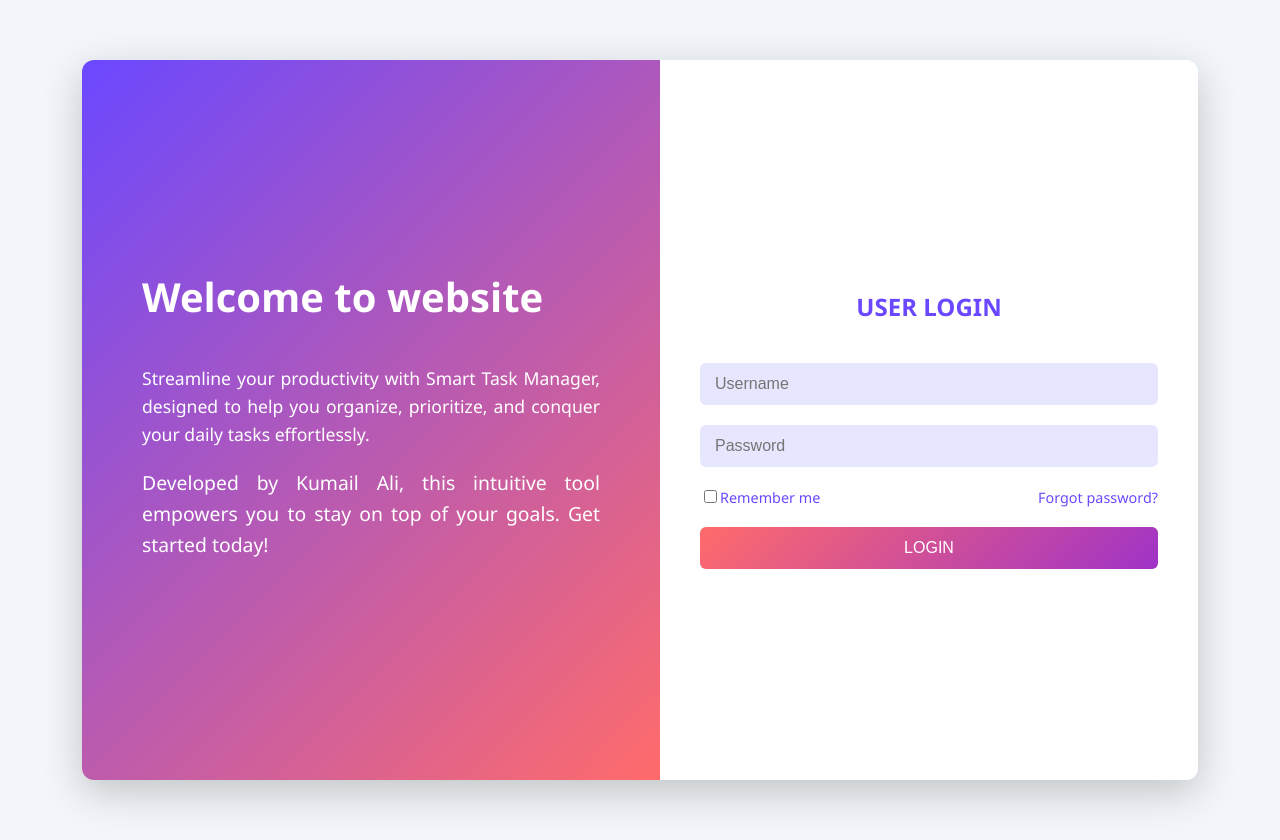
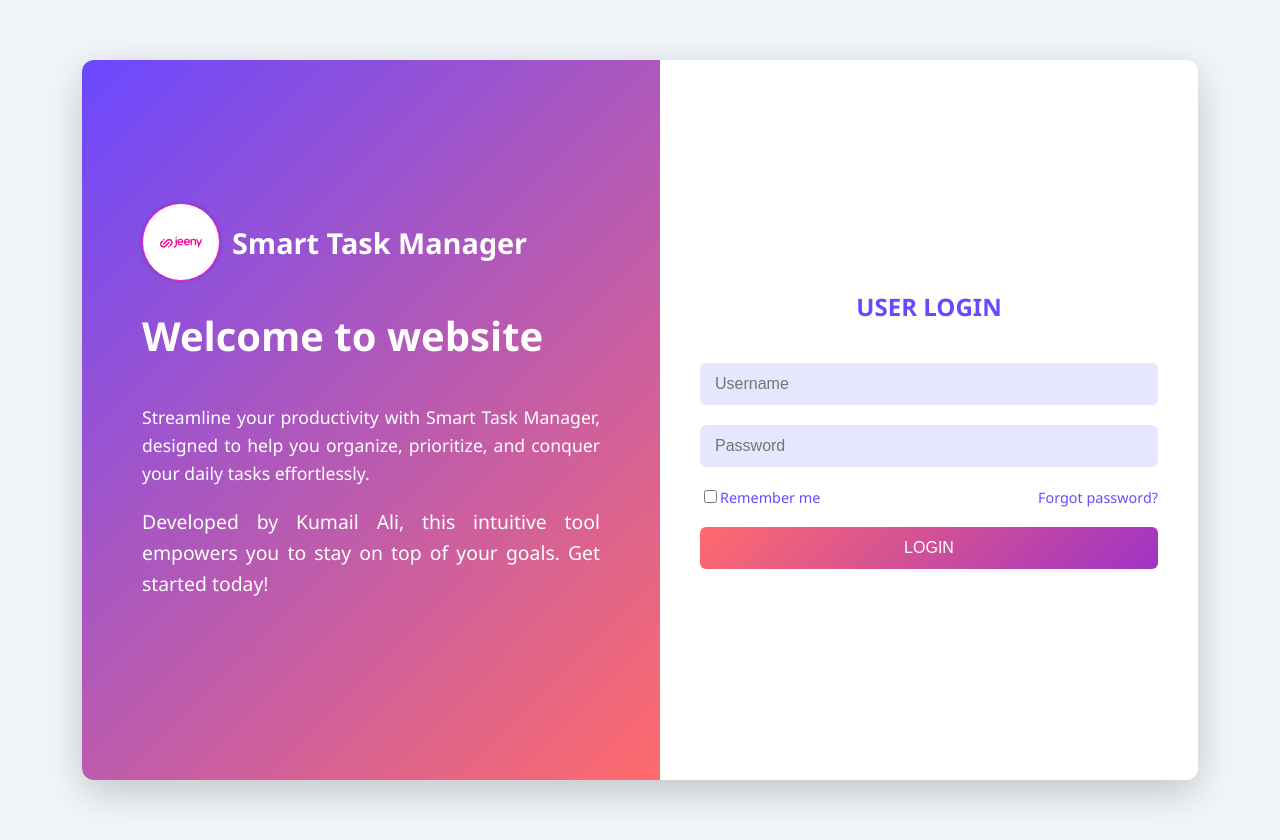
Before and after one commit to Kumaillx/Smart-Task-Manager, a React (Vite) app in the folder Frontend/: page / in a window 1280 px wide. Built offline with nearby package versions, Linux system fonts and the light colour scheme.

Commit message:
The Application is Final

```diff
--- a/Frontend/src/components/Login.jsx
+++ b/Frontend/src/components/Login.jsx
@@ -1,5 +1,6 @@
 import React, { useState } from 'react';
 // import './index.css';
+import JeenyImg from '../assets/Jeeny-logo.png';
 
 function Login({ onLogin }) {
   const [username, setUsername] = useState('');
@@ -17,6 +18,11 @@ function Login({ onLogin }) {
     <div className="login-wrapper">
       <div className="login-page">
         <div className="welcome-section">
+            <div className="logo-header">
+                <img src={JeenyImg} alt="Jeeny Logo" className="logo-img" />
+                <span className="logo-text">Smart Task Manager</span>
+            </div>
+
           <h1>Welcome to website</h1>
           <p className='welcome-text'>
             Streamline your productivity with Smart Task Manager,
--- a/Frontend/src/index.css
+++ b/Frontend/src/index.css
@@ -352,3 +352,31 @@ label {
   margin-top: 20px;
   text-align: justify;
 }
+
+/* Styles for the logo header */
+
+.logo-header {
+  display: flex;
+  align-items: center;
+  /* margin-bottom: 30px; */
+}
+
+.logo-img {
+  height: 60px;
+  width: 60px;
+  object-fit: contain;
+  margin-right: 12px;
+  filter: drop-shadow(0 0 2px rgba(0, 0, 0, 0.2));
+  background-color: white;
+  padding: 8px;
+  border-radius: 50%;
+  border: 1px solid rgb(252, 17, 213);
+
+}
+
+
+.logo-text {
+  font-size: 1.8em;
+  font-weight: bold;
+  color: white;
+}
```
Also changed, not shown: Frontend/src/assets/Jeeny-logo.png (added).
